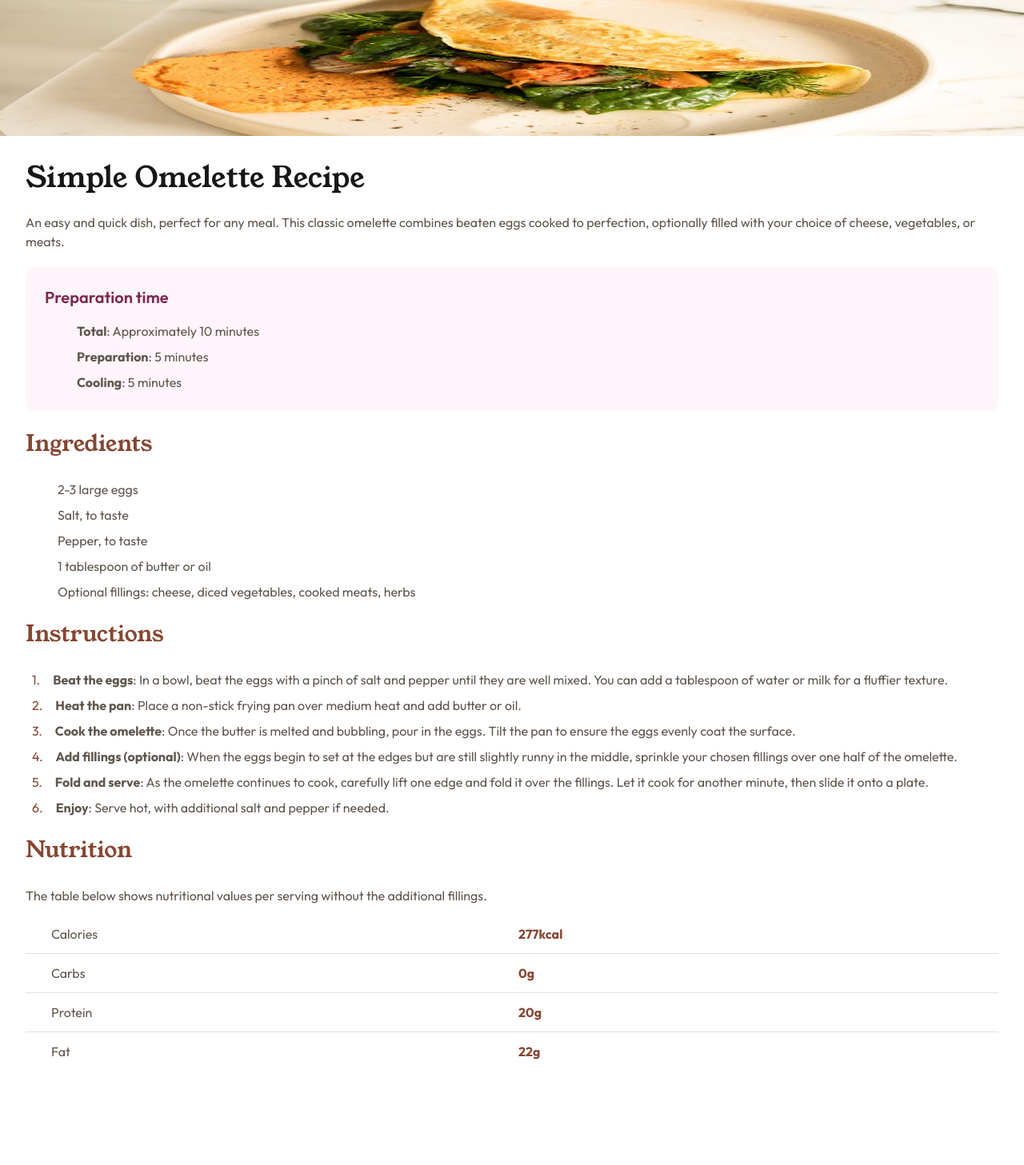
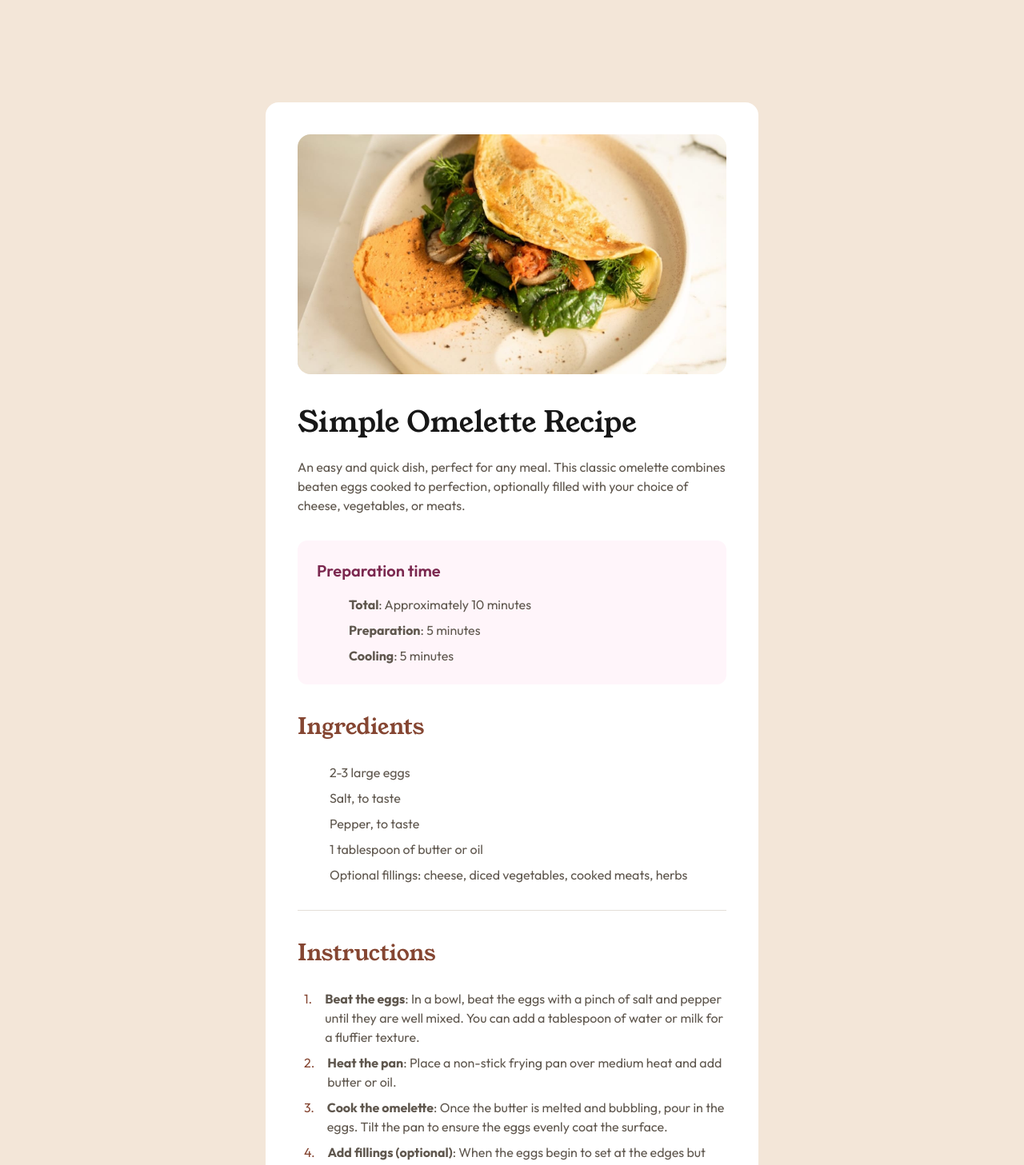
Before and after one commit to BlonoBuccellati/fm-recipe-page, a Next.js app: page / in a window 1280 px wide. Shown: the top 1457 px of the page at 80% size. Before the commit the page ends 1359 px from the top, so only its background shows below. Built offline with nearby package versions, Linux system fonts and the light colour scheme.

Commit message:
style(レスポンシブ対応): レスポンシブデザインに対応し、各画面で最適化

```diff
--- a/src/app/page.tsx
+++ b/src/app/page.tsx
@@ -6,20 +6,29 @@ import Title from '@/_components/title';
 import Image from 'next/image';
 export default function Home() {
   return (
-    // ここでカードになってる
-    <div className='flex flex-col items-center justify-center'>
+    <div className='md:bg-Stone-100 flex justify-center'>
+      {/* ここでカードになってる */}
+      <div className='flex flex-col items-center justify-center md:w-[616px] bg-white md:rounded-2xl md:p-10 md:gap-10 md:my-32'>
         {/* Image */}
-      <div className='relative h-[170px] w-full'>
-        <Image src='/assets/images/image-omelette.jpeg' alt='Omelette' fill />
+        <div className='relative h-[171px] md:h-[300px] w-full'>
+          <Image
+            src='/assets/images/image-omelette.jpeg'
+            alt='Omelette'
+            fill
+            className='md:rounded-2xl '
+          />
         </div>
         {/* Content */}
-      <div className='p-8 flex flex-col gap-5'>
+        <div className='px-8 py-10 flex flex-col gap-8 md:p-0'>
           {/* ここで一個は盲点だった。 */}
           <Title />
           <PreparationTime />
           <Ingredients />
+          <hr className='border-t border-Stone-150' />
           <Instructions />
+          <hr className='border-t border-Stone-150' />
           <Nutrition />
+        </div>
       </div>
     </div>
   );
```
Lines whose indentation alone changed are shown as unchanged.
